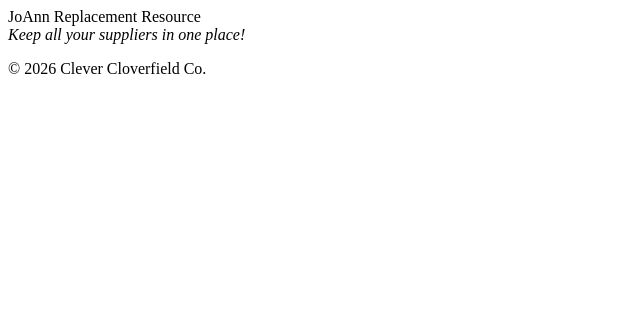
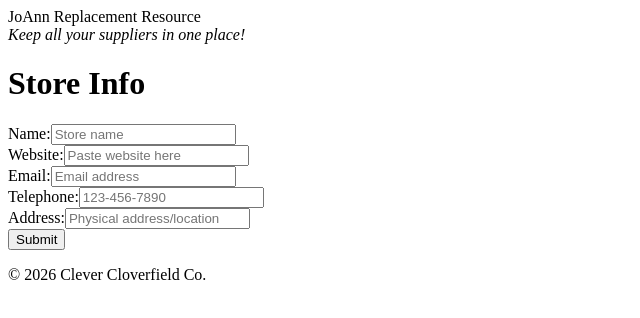
Before and after one commit to SewSista/app-joann-replacement-resource, a React (Vite) app in the folder joann-replacement-resource/: page / in a window 1280 px wide. Shown: the top 318 px of the page, without its empty margins (0-640 px from the left). Built offline with nearby package versions, Linux system fonts and the light colour scheme.

Commit message:
form fields set up, still need completed fields verification

```diff
--- a/joann-replacement-resource/src/App.jsx
+++ b/joann-replacement-resource/src/App.jsx
@@ -2,7 +2,8 @@
 //import './App.css'
 import Footer from './components/layout/Footer';
 import Header from './components/layout/Header';
-import BoxContent from './components/common/BoxContent';
+import StoreForm from './components/form/StoreForm';
+//import BoxContent from './components/common/BoxContent';
 
 
 function App() {
@@ -12,7 +13,7 @@
       <Header />
       <p>
         <div>
-        <BoxContent />
+        <StoreForm />
         </div>
       </p>
       <Footer />
--- a/joann-replacement-resource/src/components/form/StoreForm.jsx
+++ b/joann-replacement-resource/src/components/form/StoreForm.jsx
@@ -48,6 +48,7 @@
                         type="text"
                         id="nameField"
                         name="name"
+                        placeholder="Store name"
                         value={formData.name}
                         onChange={handleChange}
                         required
@@ -60,6 +61,7 @@
                         type="url"
                         id="webField"
                         name="web"
+                        placeholder="Paste website here"
                         value={formData.web}
                         onChange={handleChange}
                     />
@@ -71,6 +73,7 @@
                         type="email"
                         id="emailField"
                         name="email"
+                        placeholder="Email address"
                         value={formData.email}
                         onChange={handleChange}
                     />
@@ -82,6 +85,7 @@
                         type="tel"
                         id="phoneField"
                         name="phone"
+                        placeholder="123-456-7890"
                         pattern="[0-9]{3}-[0-9]{3}-[0-9]{4}"
                         value={formData.phone}
                         onChange={handleChange}
@@ -91,15 +95,16 @@
                 <label>
                     Address:
                     <input
-                        type="text"
+                        type="textera"
                         id="addressField"
                         name="address"
-                        value={formData.name}
+                        placeholder="Physical address/location"
+                        value={formData.address}
                         onChange={handleChange}
                     />
                 </label>
                 <br />
-                <button type="submit">Submit</button>
+                <button type="submit" id="submitButton">Submit</button>
             </form>
         </div>
     );
```
